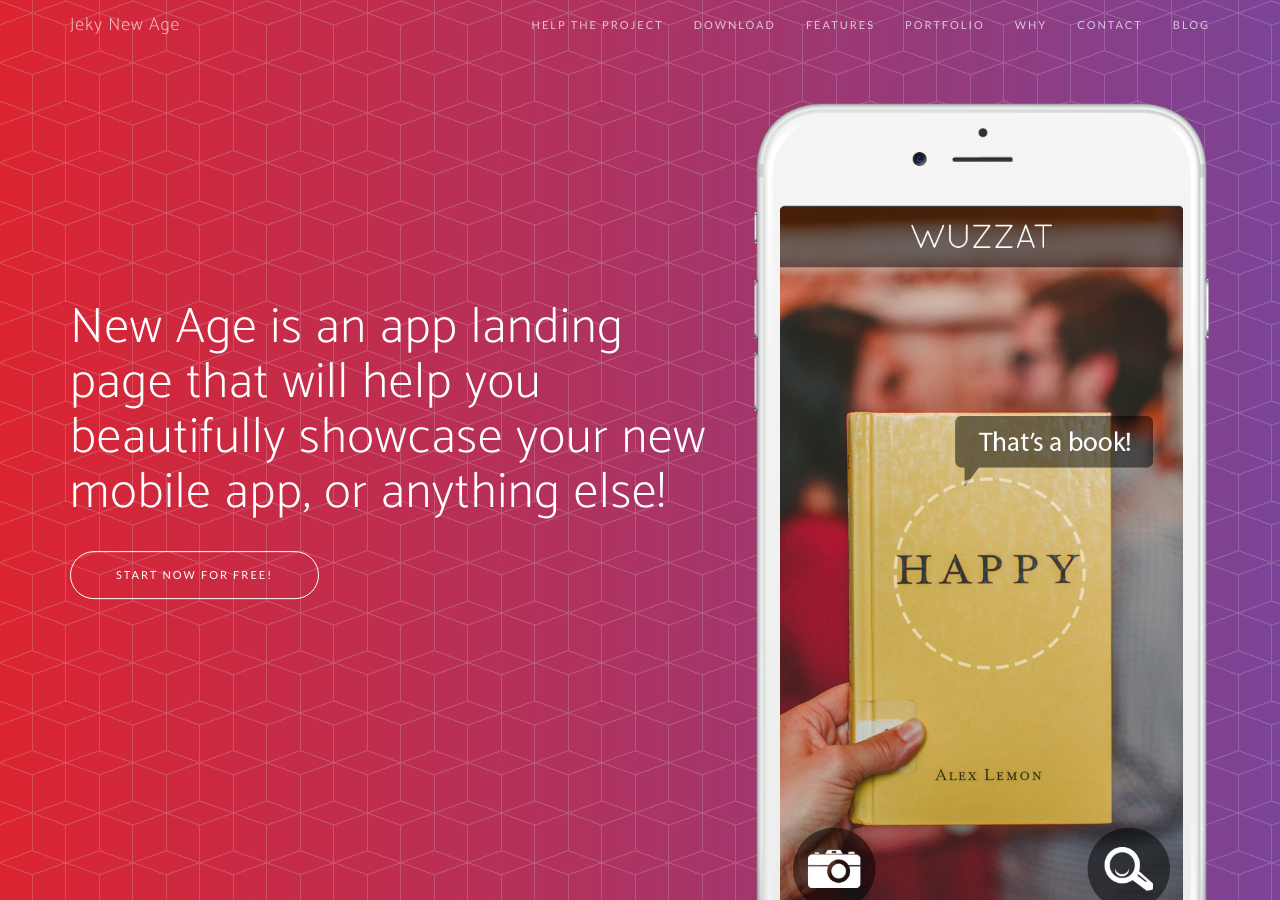
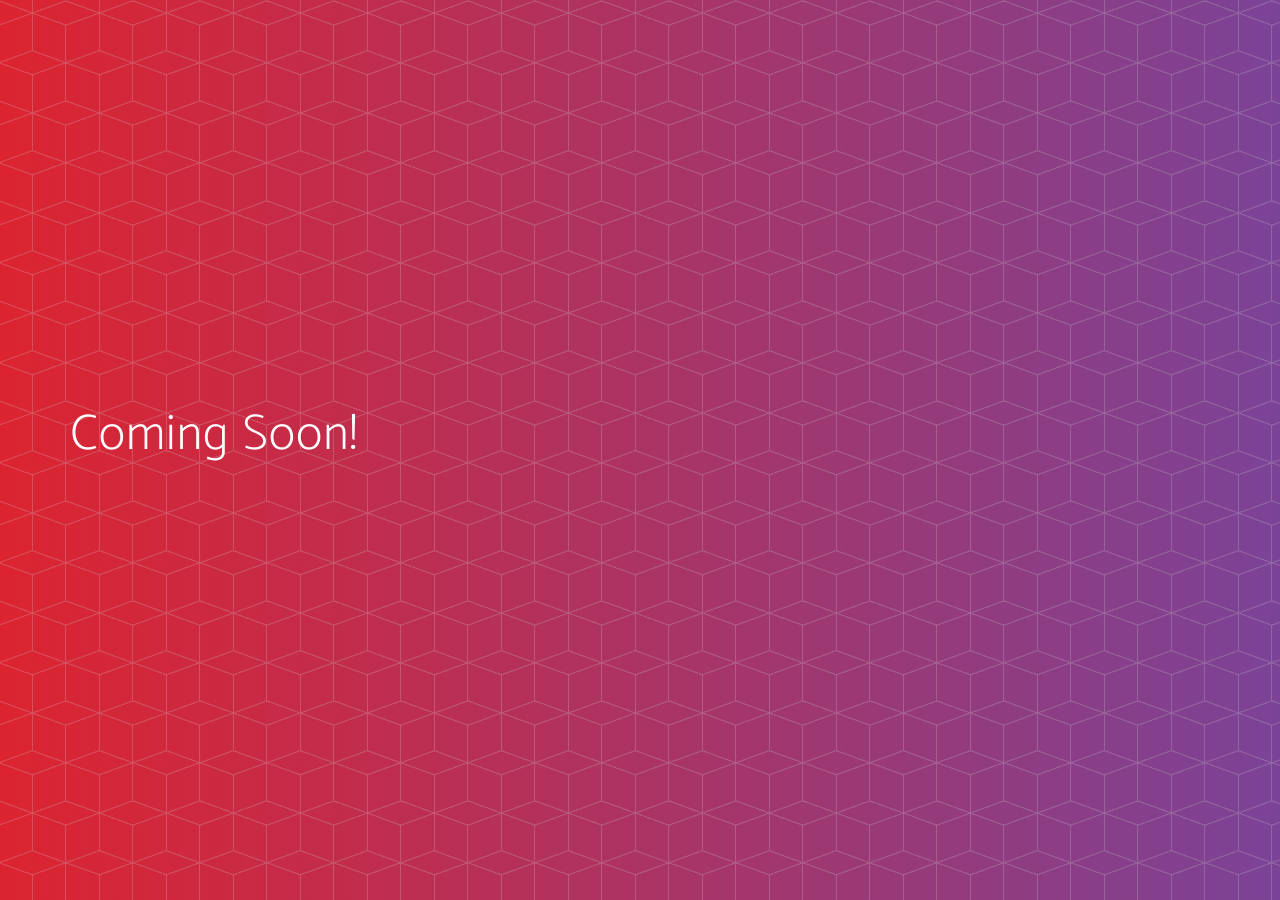
Before and after one commit to teamcode/teamcode.io, a Jekyll site: the page built from index.html, in a window 1280 px wide and 900 px high. Built offline with Jekyll 4.4.1, drawn with Linux system fonts in a browser that asks for light colours; some web fonts are replaced.

Commit message:
update head

```diff
--- a/_includes/header.html
+++ b/_includes/header.html
@@ -1,15 +1,15 @@
 <header>
     <div class="container">
         <div class="row">
-            <div class="col-sm-7">
+            <div class="col-sm-12">
                 <div class="header-content">
                     <div class="header-content-inner">
-                        <h1>New Age is an app landing page that will help you beautifully showcase your new mobile app, or anything else!</h1>
-                        <a href="#download" class="btn btn-outline btn-xl page-scroll">Start Now for Free!</a>
+                        <h1>Coming Soon!<h1>
+                        <!-- a href="#download" class="btn btn-outline btn-xl page-scroll">Start Now for Free!</a -->
                     </div>
                 </div>
             </div>
-            <div class="col-sm-5">
+            <!-- div class="col-sm-5">
                 <div class="device-container">
                     <div class="device-mockup iphone6_plus portrait white">
                         <div class="device">
@@ -23,7 +23,7 @@
                         </div>
                     </div>
                 </div>
-            </div>
+            </div -->
         </div>
     </div>
 </header>
--- a/_layouts/front.html
+++ b/_layouts/front.html
@@ -4,7 +4,6 @@
 {% include head.html %}
 
 <body id="page-top">
-  {% include nav.html %}
   {% include header.html %}
 </body>
 
```
